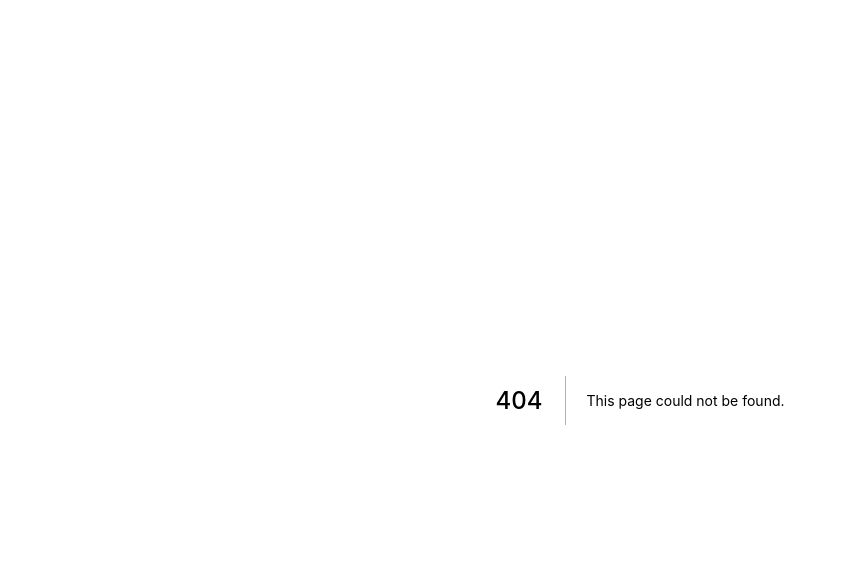
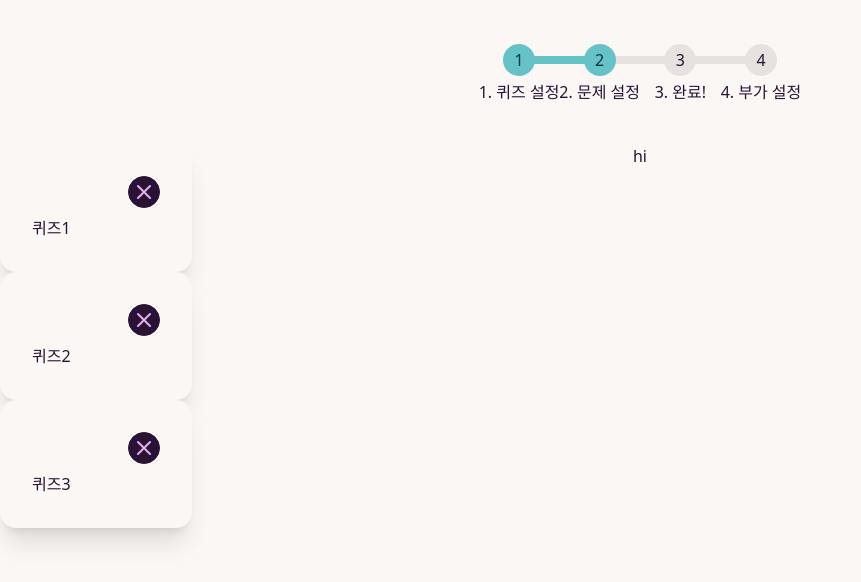
Before and after one commit to retro5pect/demo, a Next.js app: page /create in a window 1280 px wide. Before the commit this address had no page. Shown: the top 582 px of the page, without its empty margins (0-861 px from the left). Built offline with nearby package versions, Linux system fonts and the light colour scheme.

Commit message:
feat(create)

```diff
--- /dev/null
+++ b/pages/create.js
@@ -0,0 +1,97 @@
+import { info } from "daisyui/src/colors";
+
+export default function create() {
+  return (
+    <div>
+      <div className="my-10 flex justify-center">
+        <ul className="steps">
+          <li className="step step-primary">1. 퀴즈 설정</li>
+          <li className="step step-primary">2. 문제 설정</li>
+          <li li className="step">
+            3. 완료!
+          </li>
+          <li className="step">4. 부가 설정</li>
+        </ul>
+      </div>
+
+      <div className="flex justify-between">
+        <div>
+          <div className="card w-48 bg-base-100 shadow-xl">
+            <div className="card-body">
+              <div className="card-actions justify-end">
+                <button className="btn btn-square btn-sm">
+                  <svg
+                    xmlns="http://www.w3.org/2000/svg"
+                    className="h-6 w-6"
+                    fill="none"
+                    viewBox="0 0 24 24"
+                    stroke="currentColor"
+                  >
+                    <path
+                      strokeLinecap="round"
+                      strokeLinejoin="round"
+                      strokeWidth="2"
+                      d="M6 18L18 6M6 6l12 12"
+                    />
+                  </svg>
+                </button>
+              </div>
+              <p>퀴즈1</p>
+            </div>
+          </div>
+
+          <div className="card w-48 bg-base-100 shadow-xl">
+            <div className="card-body">
+              <div className="card-actions justify-end">
+                <button className="btn btn-square btn-sm">
+                  <svg
+                    xmlns="http://www.w3.org/2000/svg"
+                    className="h-6 w-6"
+                    fill="none"
+                    viewBox="0 0 24 24"
+                    stroke="currentColor"
+                  >
+                    <path
+                      strokeLinecap="round"
+                      strokeLinejoin="round"
+                      strokeWidth="2"
+                      d="M6 18L18 6M6 6l12 12"
+                    />
+                  </svg>
+                </button>
+              </div>
+              <p>퀴즈2</p>
+            </div>
+          </div>
+
+          <div className="card w-48 bg-base-100 shadow-xl">
+            <div className="card-body">
+              <div className="card-actions justify-end">
+                <button className="btn btn-square btn-sm">
+                  <svg
+                    xmlns="http://www.w3.org/2000/svg"
+                    className="h-6 w-6"
+                    fill="none"
+                    viewBox="0 0 24 24"
+                    stroke="currentColor"
+                  >
+                    <path
+                      strokeLinecap="round"
+                      strokeLinejoin="round"
+                      strokeWidth="2"
+                      d="M6 18L18 6M6 6l12 12"
+                    />
+                  </svg>
+                </button>
+              </div>
+              <p>퀴즈3</p>
+            </div>
+          </div>
+        </div>
+
+        <div> hi </div>
+        <div className="w-48"></div>
+      </div>
+    </div>
+  );
+}
--- a/pages/index.js
+++ b/pages/index.js
@@ -1,6 +1,7 @@
 import Head from "next/head";
 import Image from "next/image";
 import styles from "../styles/Home.module.css";
+import Link from "next/link";
 
 export default function Home() {
   return (
@@ -100,25 +101,33 @@ export default function Home() {
         </span>
 
         <div className={styles.grid}>
-          <a href="./test" className={styles.card}>
+          <Link href="/test">
+            <a className={styles.card}>
               <h2>수업하기 &rarr;</h2>
               <p>학생들을 초대하여 새로운 수업 경험을 즐겨보세요</p>
             </a>
+          </Link>
 
-          <a href="/test" className={styles.card}>
+          <Link href="/create">
+            <a className={styles.card}>
               <h2>출제하기 &rarr;</h2>
               <p>다양한 문제들을 제작하여 퀴즈로 배포해보세요</p>
             </a>
+          </Link>
 
-          <a href="test" className={styles.card}>
+          <Link href="/test">
+            <a className={styles.card}>
               <h2>채점하기 &rarr;</h2>
               <p>학생 개인의 맞춤화된 지표를 통해 성취도를 설정해보세요 </p>
             </a>
+          </Link>
 
-          <a href="#" className={styles.card}>
+          <Link href="/test">
+            <a className={styles.card}>
               <h2>검색하기 &rarr;</h2>
               <p>다른 사람이 만든 검증된 문제들을 탐색하고 적용해보세요</p>
             </a>
+          </Link>
         </div>
       </main>
 
--- a/pages/test.js
+++ /dev/null
@@ -1,14 +0,0 @@
-export default function test() {
-  return (
-    <div>
-      <ul className="steps">
-        <li className="step step-primary">1. 퀴즈 설정</li>
-        <li className="step step-primary">2. 문제 설정</li>
-        <li li className="step">
-          3. 완료!
-        </li>
-        <li className="step">4. 부가 설정</li>
-      </ul>
-    </div>
-  );
-}
```
Lines whose indentation alone changed are shown as unchanged.
